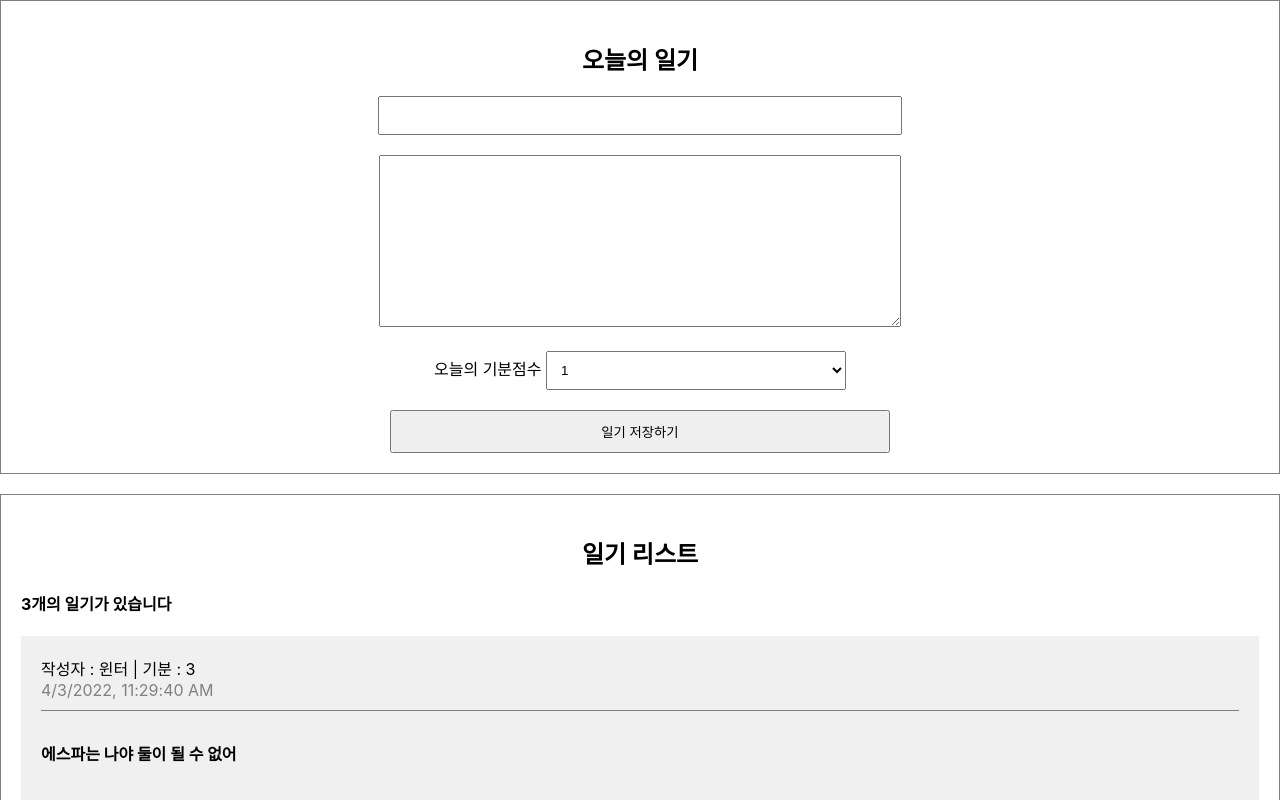
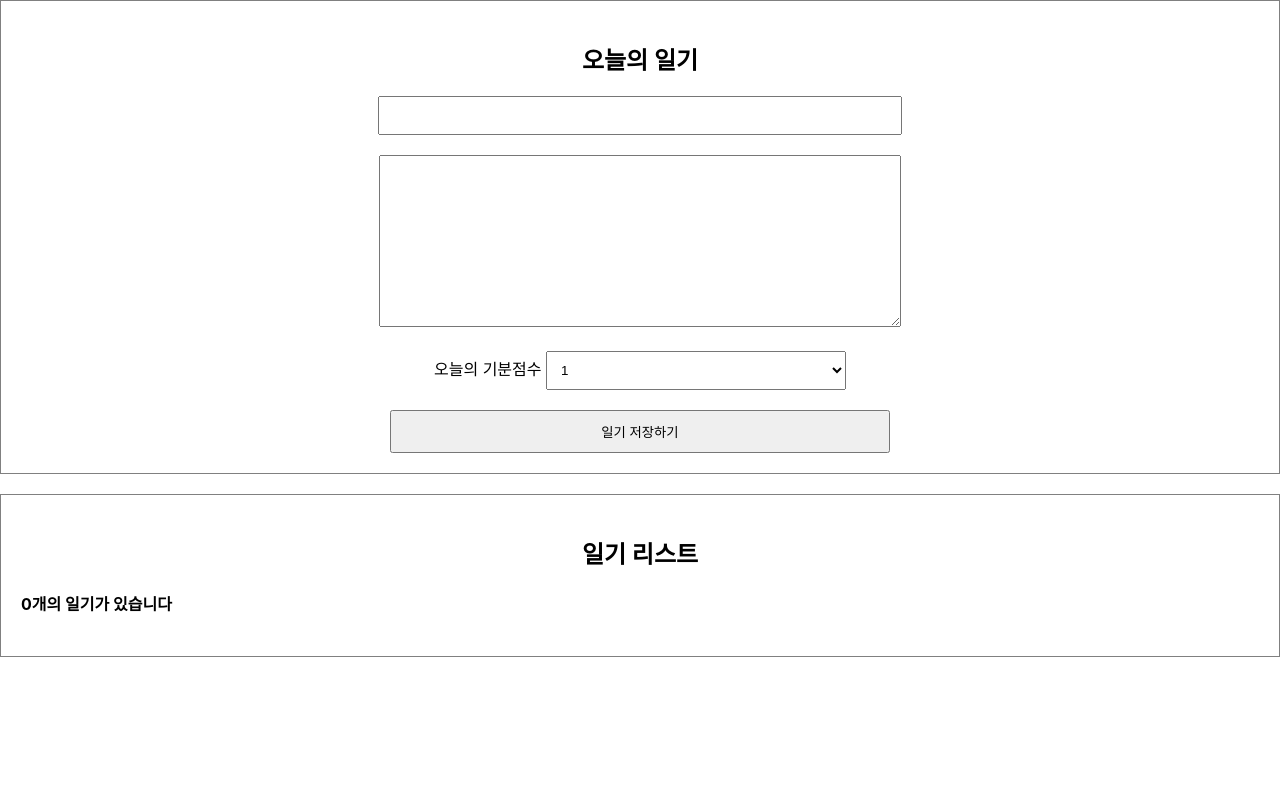
Before and after one commit to calm-lee/React-Toy-SimpleDiary, a React (Create React App) app: page / in a window 1280 px wide. Shown: the top 800 px of the page. Built offline with nearby package versions, Linux system fonts and the light colour scheme.

Commit message:
데이터 추가/삭제/수정

```diff
--- a/src/App.js
+++ b/src/App.js
@@ -1,36 +1,68 @@
 import "./App.css";
 import DiaryEditor from "./DiaryEditor";
 import DiaryList from "./DiaryList";
+import { useRef, useState } from "react";
 
-const dummyList = [
-  {
-    id: 1,
-    author: "윈터",
-    content: "에스파는 나야 둘이 될 수 없어",
-    emotion: 3,
-    created_date: new Date().getTime(),
-  },
-  {
-    id: 2,
-    author: "카리나",
-    content: "모든 걸 삼켜버릴 블랙맘바",
-    emotion: 4,
-    created_date: new Date().getTime(),
-  },
-  {
-    id: 3,
-    author: "지젤",
-    content: "중심을 잃고 목소리도 잃고",
-    emotion: 5,
-    created_date: new Date().getTime(),
-  },
-];
+// const dummyList = [
+//   {
+//     id: 1,
+//     author: "윈터",
+//     content: "에스파는 나야 둘이 될 수 없어",
+//     emotion: 3,
+//     created_date: new Date().getTime(),
+//   },
+//   {
+//     id: 2,
+//     author: "카리나",
+//     content: "모든 걸 삼켜버릴 블랙맘바",
+//     emotion: 4,
+//     created_date: new Date().getTime(),
+//   },
+//   {
+//     id: 3,
+//     author: "지젤",
+//     content: "중심을 잃고 목소리도 잃고",
+//     emotion: 5,
+//     created_date: new Date().getTime(),
+//   },
+// ];
 
 function App() {
+  const [data, setData] = useState([]); // 일기 데이터를 저장할 거기 때문에 배열로 초기값 설정
+
+  const dataId = useRef(0);
+
+  const onCreate = (author, content, emotion) => {
+    const created_date = new Date().getTime();
+    const newItem = {
+      author,
+      content,
+      emotion,
+      created_date,
+      id: dataId.current,
+    };
+    dataId.current += 1;
+    setData([newItem, ...data]); // new 일기가 기존 일기 위에 오도록
+  };
+
+  const onRemove = (targetId) => {
+    console.log(`${targetId}가 삭제되었습니다.`);
+    const newDiaryList = data.filter((it) => it.id !== targetId); // targetId를 포함하지 않은 새 DiaryList를 만듦
+    setData(newDiaryList);
+  };
+
+  const onEdit = (targetId, newContent) => {
+    setData(
+      data.map((it) =>
+        it.id === targetId ? { ...it, content: newContent } : it
+      )
+    );
+  };
+
   return (
     <div className="App">
-      <DiaryEditor />
-      <DiaryList diaryList={dummyList} />
+      <DiaryEditor onCreate={onCreate} />
+      <DiaryList onEdit={onEdit} onRemove={onRemove} diaryList={data} />
     </div>
   );
 }
--- a/src/DiaryEditor.js
+++ b/src/DiaryEditor.js
@@ -1,6 +1,6 @@
 import React, { useRef, useState } from "react";
 
-const DiaryEditor = () => {
+const DiaryEditor = ({ onCreate }) => {
   const authorInput = useRef(); // focus를 위한 useRef() 함수 호출
   const contentInput = useRef();
 
@@ -27,7 +27,14 @@
       contentInput.current.focus();
       return;
     }
+
+    onCreate(state.author, state.content, state.emotion);
     alert("저장 성공!");
+    setState({
+      author: "",
+      content: "",
+      emotion: 1,
+    });
   };
 
   return (
--- a/src/DiaryItem.js
+++ b/src/DiaryItem.js
@@ -1,4 +1,42 @@
-const DiaryItem = ({ author, content, created_date, emotion, id }) => {
+import { useRef, useState } from "react";
+
+const DiaryItem = ({
+  onEdit,
+  onRemove,
+  author,
+  content,
+  created_date,
+  emotion,
+  id,
+}) => {
+  const localContentInput = useRef();
+  const [localContent, setLocalContent] = useState(content);
+  const [isEdit, setIsEdit] = useState(false);
+  const toggleIsEdit = () => setIsEdit(!isEdit);
+
+  const handleRemove = () => {
+    if (window.confirm(`${id}번째 일기를 정말 삭제하시겠습니까?`));
+    onRemove(id);
+  };
+
+  const handleEdit = () => {
+    if (localContent.length < 5) {
+      localContentInput.current.focus();
+      return;
+    }
+
+    if (window.confirm(`${id}번째 일기를 수정하시겠습니까?`)) {
+      onEdit(id, localContent);
+      toggleIsEdit(); // 다시 isEdit false화
+    }
+  };
+
+  const handleQuitEdit = () => {
+    // 수정취소할 경우 수정할 때 넣었던 값 초기화
+    setIsEdit(false); // isEdit값 false
+    setLocalContent(content); // LocalContent에 다시 content 넣음
+  };
+
   return (
     <div className="DiaryItem">
       <div className="info">
@@ -8,7 +46,30 @@
         <br />
         <span className="date">{new Date(created_date).toLocaleString()}</span>
       </div>
-      <div className="content">{content}</div>
+      <div className="content">
+        {isEdit ? (
+          <>
+            <textarea
+              ref={localContentInput}
+              value={localContent}
+              onChange={(e) => setLocalContent(e.target.value)}
+            />
+          </>
+        ) : (
+          <>{content}</>
+        )}
+      </div>
+      {isEdit ? (
+        <>
+          <button onClick={handleQuitEdit}>수정 취소</button>
+          <button onClick={handleEdit}>수정완료</button>
+        </>
+      ) : (
+        <>
+          <button onClick={handleRemove}>삭제하기</button>
+          <button onClick={toggleIsEdit}>수정하기</button>
+        </>
+      )}
     </div>
   );
 };
--- a/src/DiaryList.js
+++ b/src/DiaryList.js
@@ -1,13 +1,13 @@
 import DiaryItem from "./DiaryItem";
 
-const DiaryList = ({ diaryList }) => {
+const DiaryList = ({ onEdit, onRemove, diaryList }) => {
   return (
     <div className="DiaryList">
       <h2>일기 리스트</h2>
       <h4>{diaryList.length}개의 일기가 있습니다</h4>
       <div>
         {diaryList.map((it) => (
-          <DiaryItem key={it.id} {...it} />
+          <DiaryItem key={it.id} {...it} onEdit={onEdit} onRemove={onRemove} />
         ))}
       </div>
     </div>
```
